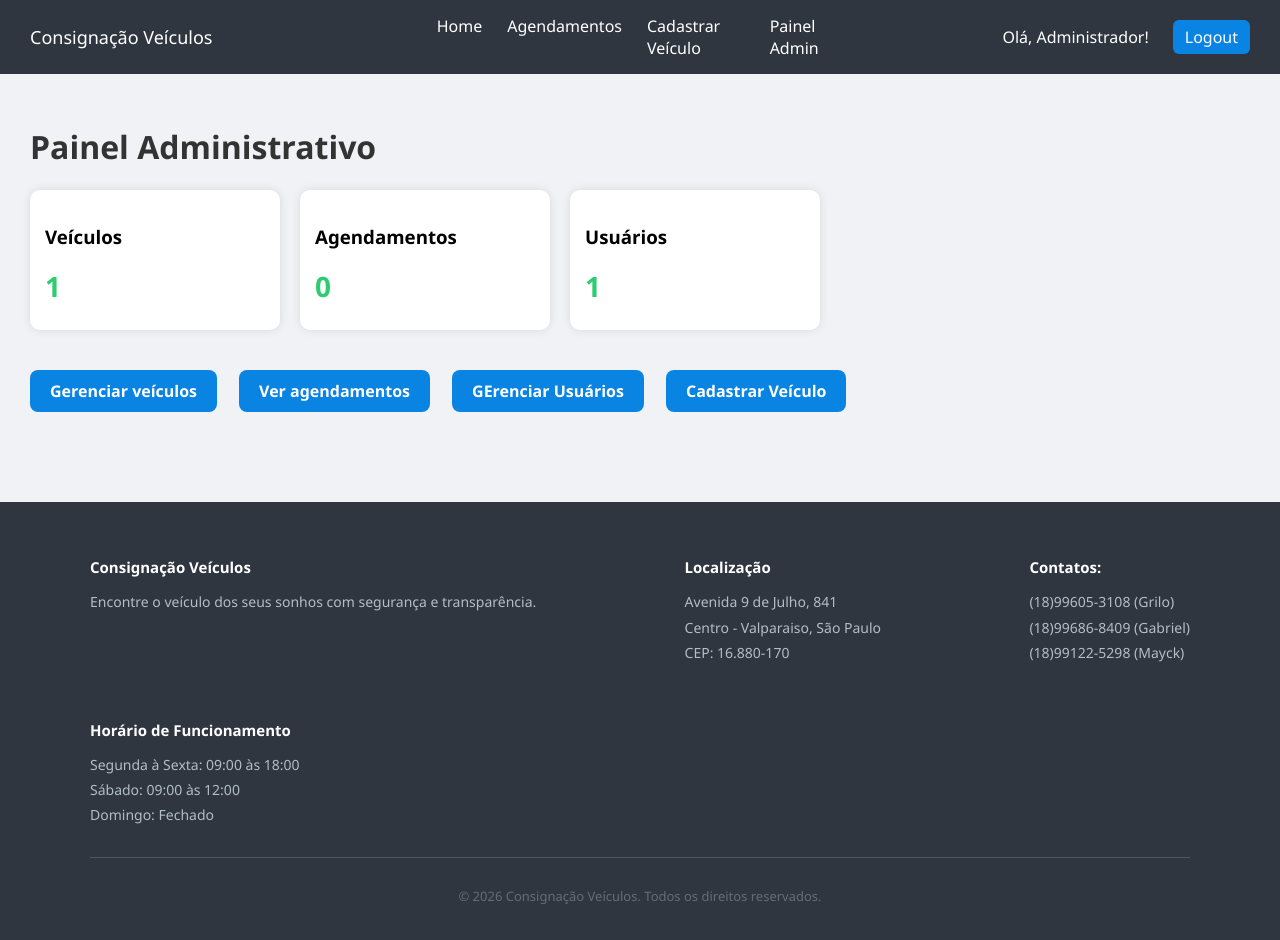
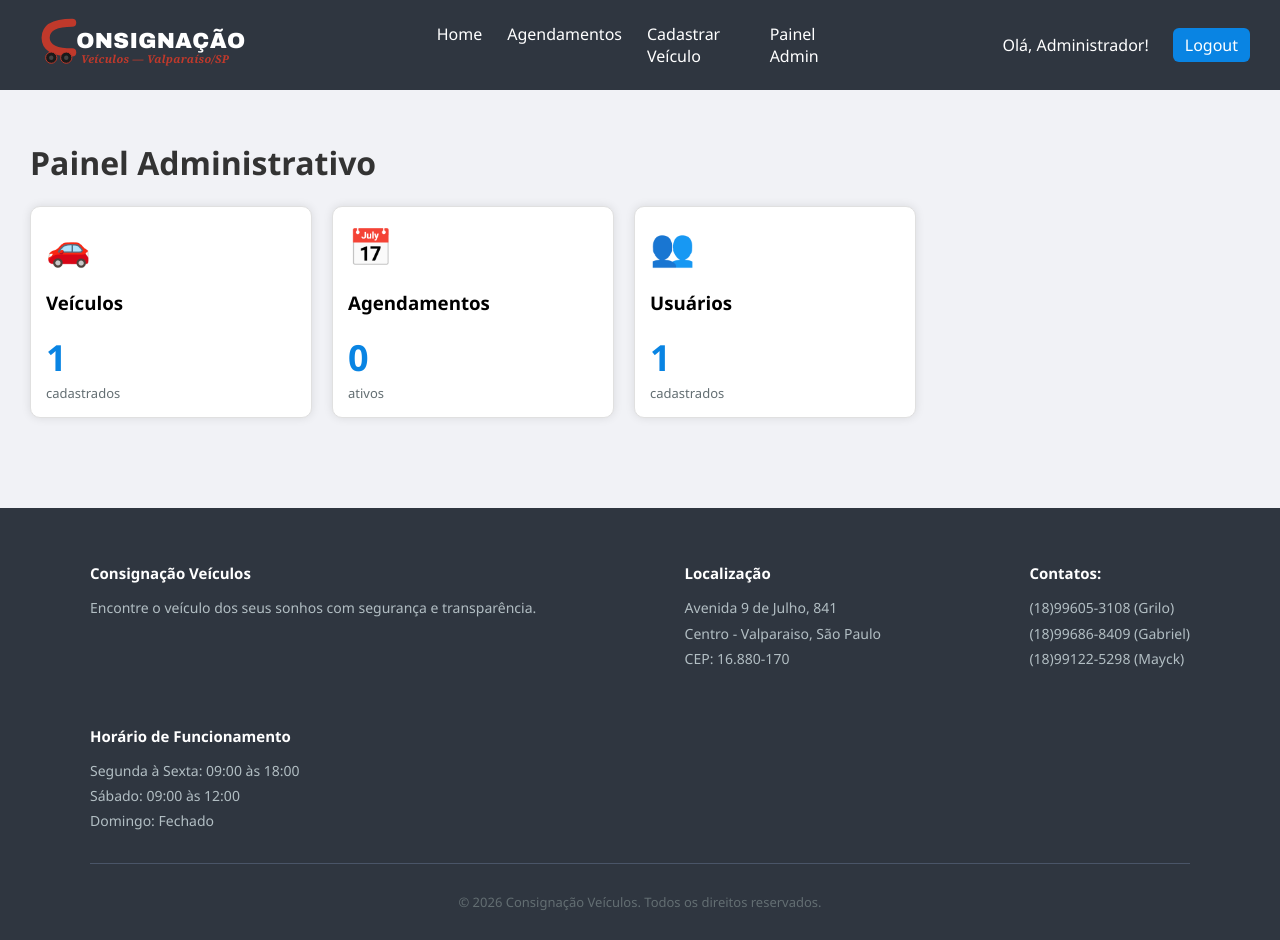
Before and after one commit to HiagoRayuan/PI_Site_de_Consignacao_de_Veiculos, a Flask app: page /admin in a window 1280 px wide. Before the commit the page ends 904 px from the top, so only its background shows below. Run offline with Flask 3, Linux system fonts and the light colour scheme; a user stored in the database is signed in; some libraries are stand-ins or nearby versions.

Commit message:
Adicionando logo

```diff
--- a/static/css/style.css
+++ b/static/css/style.css
@@ -12,10 +12,11 @@ h1 {
 .navbar {
     background: #2f3640;
     color: white;
-    padding: 15px 30px;
+    padding: 10px 30px;
     display: flex;
     justify-content: space-between;
     align-items: center;
+    min-height: 70px;
 }
 .nav-left {
     flex: 1;
@@ -109,6 +110,31 @@ h1 {
     transform: scale(1.03);
     box-shadow: 0 4px 20px rgba(0,0,0,0.15);
     border-color: #0984e3;
+}
+.card-link {
+    text-decoration: none;
+    color: inherit;
+    cursor: pointer;
+    display: block;
+}
+.card-link:hover {
+    border-color: #0984e3;
+    box-shadow: 0 4px 20px rgba(0,0,0,0.15);
+}
+.card-icon {
+    font-size: 36px;
+    margin-bottom: 10px;
+}
+.card-numero {
+    font-size: 36px;
+    font-weight: bold;
+    color: #0984e3;
+    margin: 6px 0 2px 0;
+}
+.card-label {
+    font-size: 13px;
+    color: #636e72;
+    margin: 0;
 }
 .preco {
     color: green;
--- a/templates/admin/dashboard.html
+++ b/templates/admin/dashboard.html
@@ -2,31 +2,31 @@
 {% block content %}
     <h1>Painel Administrativo</h1>
     <div class="cards">
-        <div class="card">
+        <a href="/admin/veiculos" class="card card-admin card-link">
             <div class="card-body">
+                <div class="card-icon">🚗</div>
                 <h3>Veículos</h3>
-                <p class="preco">{{ veiculos }}</p>
+                <p class="card-numero">{{ veiculos }}</p>
+                <p class="card-label">cadastrados</p>
             </div>
-        </div>
+        </a>
 
-        <div class="card">
+        <a href="/agendamentos" class="card card-admin card-link">
             <div class="card-body">
+                <div class="card-icon">📅</div>
                 <h3>Agendamentos</h3>
-                <p class="preco">{{ agendamentos }}</p>
+                <p class="card-numero">{{ agendamentos }}</p>
+                <p class="card-label">ativos</p>
             </div>
-        </div>
+        </a>
 
-        <div class="card">
+        <a href="/admin/usuarios" class="card card-admin card-link">
             <div class="card-body">
+                <div class="card-icon">👥</div>
                 <h3>Usuários</h3>
-                <p class="preco">{{ usuarios }}</p>
+                <p class="card-numero">{{ usuarios }}</p>
+                <p class="card-label">cadastrados</p>
             </div>
-        </div>
-    </div>
-    <div style="margin-top: 20px; display: flex; gap: 12px;">
-        <a href="/admin/veiculos" class="btn-card">Gerenciar veículos</a>
-        <a href="/agendamentos" class="btn-card">Ver agendamentos</a>
-        <a href="/admin/usuarios" class="btn-card">GErenciar Usuários</a>
-        <a href="/cadastrar" class="btn-card">Cadastrar Veículo</a>
+        </a>
     </div>
 {% endblock %}
--- a/templates/base.html
+++ b/templates/base.html
@@ -10,7 +10,22 @@
     <!-- Navbar -->
     <nav class="navbar">
         <div class="nav-left">
-            Consignação Veículos
+            <a href="/" style="text-decoration: none;">
+                <svg height="50" viewBox="-20 0 700 160" role="img" xmlns="http://www.w3.org/2000/svg">
+                    <title>Logo Consignação Veículos</title>
+                    <g transform="translate(20, 15)">
+                        <path d="M95 0 Q10 0 10 48 Q10 95 95 95" fill="none" stroke="#C0392B" stroke-width="26" stroke-linecap="round"/>
+                        <circle cx="28" cy="112" r="18" fill="#1a1a1a" stroke="#C0392B" stroke-width="3"/>
+                        <circle cx="28" cy="112" r="7" fill="#444"/>
+                        <circle cx="76" cy="112" r="18" fill="#1a1a1a" stroke="#C0392B" stroke-width="3"/>
+                        <circle cx="76" cy="112" r="7" fill="#444"/>
+                    </g>
+                    <g transform="translate(128, 15)">
+                        <text x="0" y="80" font-family="Arial Black, sans-serif" font-size="70" font-weight="900" fill="white" letter-spacing="1">ONSIGNAÇÃO</text>
+                        <text x="15" y="128" font-family="Georgia, serif" font-size="35" font-style="italic" font-weight="700" fill="#C0392B" letter-spacing="1">Veículos — Valparaíso/SP</text>
+                    </g>
+                </svg>
+            </a>
         </div>
         <div class="nav-center">
             <a href="/">Home</a>
```
Also changed, not shown: instance/database.db.
